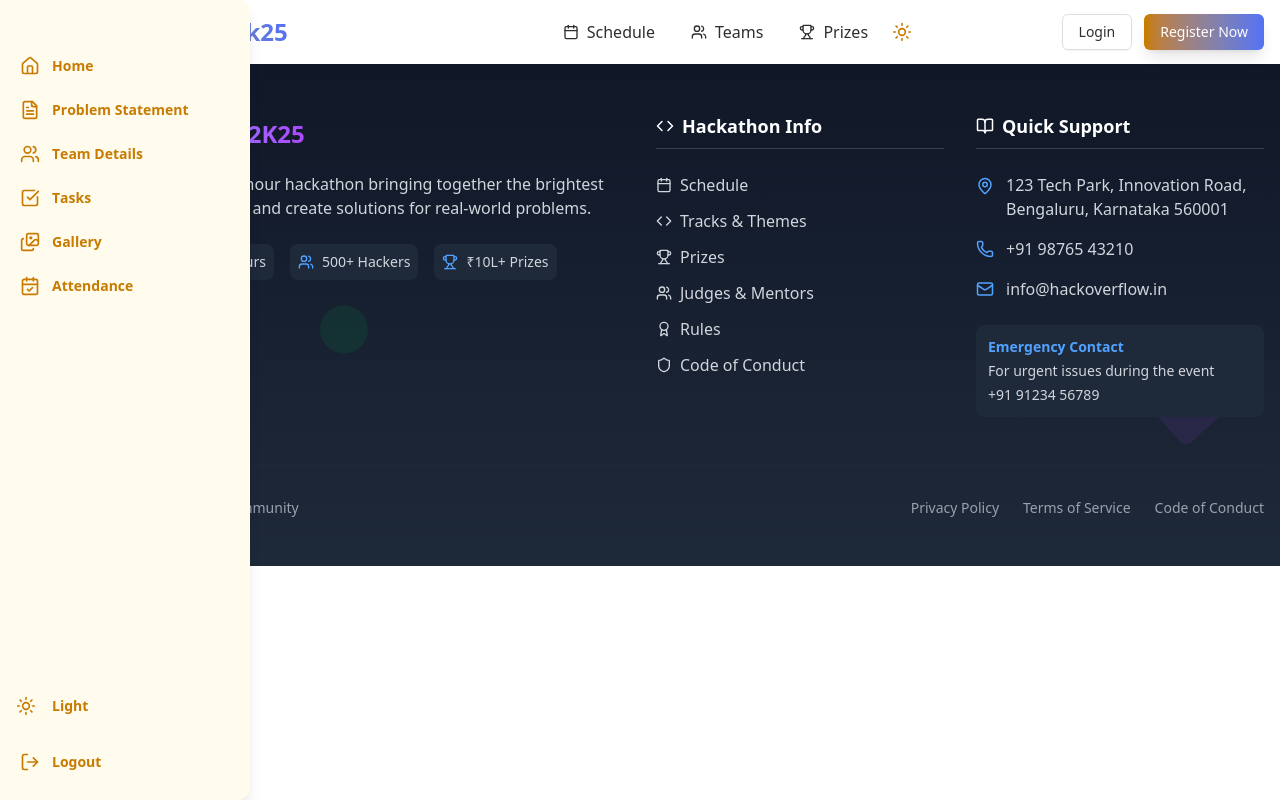
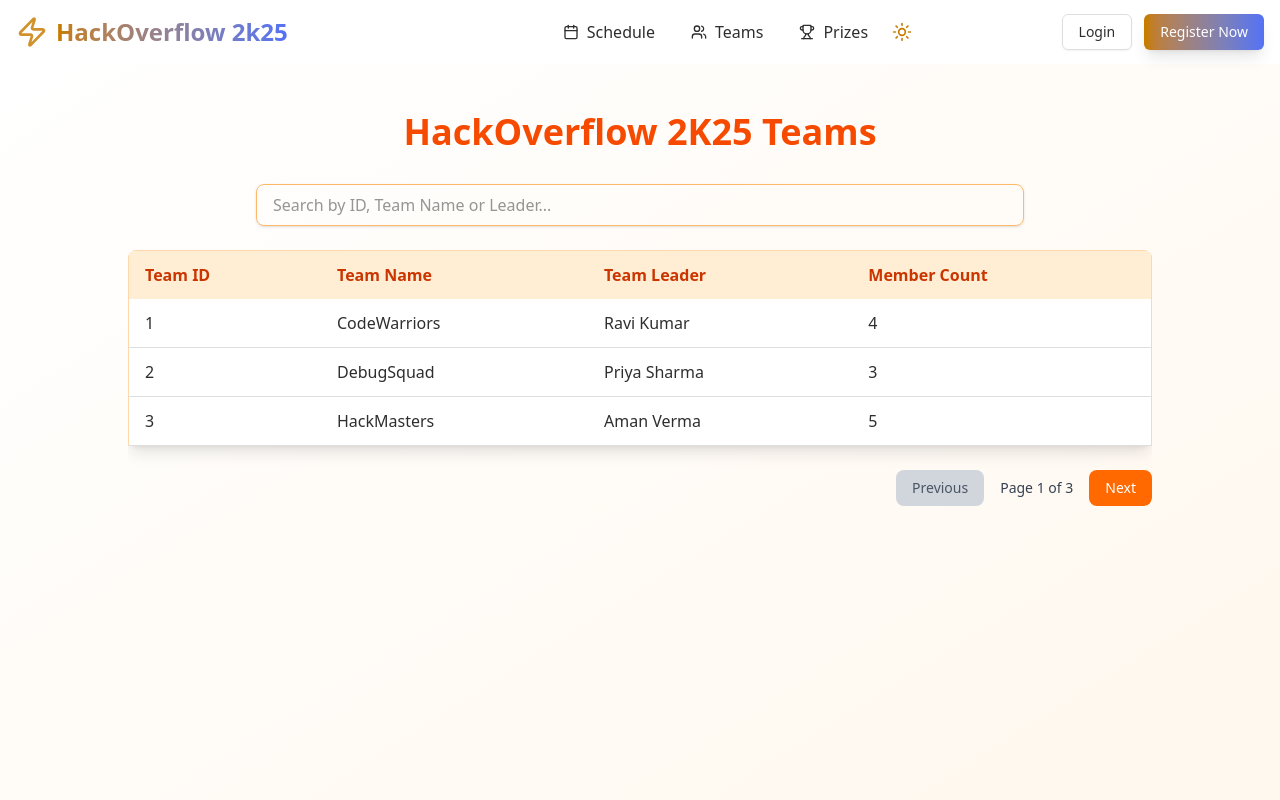
Before and after one commit to SRKRCC/HackOverflow-frontend, a React (Vite) app: page /teamdetails in a window 1280 px wide. Shown: the top 800 px of the page. Built offline with nearby package versions, Linux system fonts and the light colour scheme.

Commit message:
Updated team details page in admin

```diff
--- a/src/App.tsx
+++ b/src/App.tsx
@@ -8,6 +8,8 @@ import Register from './components/Register'
 import Footer from './components/Footer'
 import About from './components/About'
 import ProblemStatements from './components/ProblemStatement'
+// import Teams from './components/admin/teamdetails'
+import TeamsTable from './components/admin/teamdetails'
 
 function AppContent() {
   const location = useLocation()
@@ -29,6 +31,7 @@ function AppContent() {
         <Route path="/teams" element={<div>Teams Page</div>} />
         <Route path="/prizes" element={<div>Prizes Page</div>} />
         <Route path='/*' element={<Structure />} />
+        <Route path='/teamdetails' element={<TeamsTable />} />
       </Routes>
       </main>
       {!hideNavbarFooter && <Footer className={marginLeft} />}
--- /dev/null
+++ b/src/components/admin/teamdetails.tsx
@@ -0,0 +1,127 @@
+import { useState } from "react";
+
+type Team = {
+  teamId: number;
+  teamName: string;
+  leadName: string;
+  memberCount: number;
+};
+
+const teams: Team[] = [
+  { teamId: 1, teamName: "CodeWarriors", leadName: "Ravi Kumar", memberCount: 4 },
+  { teamId: 2, teamName: "DebugSquad", leadName: "Priya Sharma", memberCount: 3 },
+  { teamId: 3, teamName: "HackMasters", leadName: "Aman Verma", memberCount: 5 },
+  { teamId: 4, teamName: "ByteHunters", leadName: "Sneha Reddy", memberCount: 6 },
+  { teamId: 5, teamName: "AlgoNinjas", leadName: "Karthik Rao", memberCount: 2 },
+  { teamId: 6, teamName: "DataPirates", leadName: "Anjali Mehta", memberCount: 4 },
+  { teamId: 7, teamName: "CodeTitans", leadName: "Vikas Sharma", memberCount: 3 },
+];
+
+export default function TeamsTable() {
+  const [search, setSearch] = useState("");
+  const [page, setPage] = useState(0);
+  const rowsPerPage = 3; // number of rows per page
+
+  // Filter teams (ignoring member count in search)
+  const filteredTeams = teams.filter((team) =>
+    [team.teamId.toString(), team.teamName, team.leadName]
+      .some((value) => value.toLowerCase().includes(search.toLowerCase()))
+  );
+
+  // Pagination logic
+  const startIndex = page * rowsPerPage;
+  const paginatedTeams = filteredTeams.slice(startIndex, startIndex + rowsPerPage);
+  const hasPrevious = page > 0;
+  const hasNext = startIndex + rowsPerPage < filteredTeams.length;
+
+  return (
+    <div className="min-h-screen bg-gradient-to-br from-white to-orange-50 px-6 py-12">
+      {/* Page Heading */}
+      <h1 className="text-4xl font-extrabold text-center text-orange-600 mb-8">
+        HackOverflow 2K25 Teams
+      </h1>
+
+      {/* Search Bar */}
+      <div className="max-w-3xl mx-auto mb-6">
+        <input
+          type="text"
+          placeholder="Search by ID, Team Name or Leader..."
+          value={search}
+          onChange={(e) => {
+            setSearch(e.target.value);
+            setPage(0); // reset to first page on new search
+          }}
+          className="w-full px-4 py-2 border border-orange-300 rounded-lg shadow-sm focus:outline-none focus:ring-2 focus:ring-orange-500"
+        />
+      </div>
+
+      {/* Teams Table */}
+      <div className="overflow-x-auto max-w-5xl mx-auto rounded-lg">
+        <table className="bg-white shadow-lg border border-orange-200 w-full">
+          <thead className="bg-orange-100 text-orange-700">
+            <tr>
+              <th className="px-4 py-3 text-left">Team ID</th>
+              <th className="px-4 py-3 text-left">Team Name</th>
+              <th className="px-4 py-3 text-left">Team Leader</th>
+              <th className="px-4 py-3 text-left">Member Count</th>
+            </tr>
+          </thead>
+          <tbody>
+            {paginatedTeams.length > 0 ? (
+              paginatedTeams.map((team) => (
+                <tr
+                  key={team.teamId}
+                  className="border-b hover:bg-orange-50 transition"
+                >
+                  <td className="px-4 py-3">{team.teamId}</td>
+                  <td className="px-4 py-3">{team.teamName}</td>
+                  <td className="px-4 py-3">{team.leadName}</td>
+                  <td className="px-4 py-3">{team.memberCount}</td>
+                </tr>
+              ))
+            ) : (
+              <tr>
+                <td
+                  colSpan={4}
+                  className="text-center px-4 py-6 text-gray-500 italic"
+                >
+                  No matching teams found
+                </td>
+              </tr>
+            )}
+          </tbody>
+        </table>
+        {/* Pagination Controls */}
+      <div className="flex justify-end text-sm items-center gap-4 mt-6">
+        <button
+          onClick={() => setPage((p) => p - 1)}
+          disabled={!hasPrevious}
+          className={`px-4 py-2 rounded-lg ${
+            hasPrevious
+              ? "bg-orange-500 text-white hover:bg-orange-600"
+              : "bg-gray-300 text-gray-600 cursor-not-allowed"
+          }`}
+        >
+          Previous
+        </button>
+        <span className="text-gray-700 font-medium">
+          Page {page + 1} of {Math.ceil(filteredTeams.length / rowsPerPage) || 1}
+        </span>
+        <button
+          onClick={() => setPage((p) => p + 1)}
+          disabled={!hasNext}
+          className={`px-4 py-2 rounded-lg ${
+            hasNext
+              ? "bg-orange-500 text-white hover:bg-orange-600"
+              : "bg-gray-300 text-gray-600 cursor-not-allowed"
+          }`}
+        >
+          Next
+        </button>
+      </div>
+      </div>
+
+
+    </div>
+  );
+}
```
